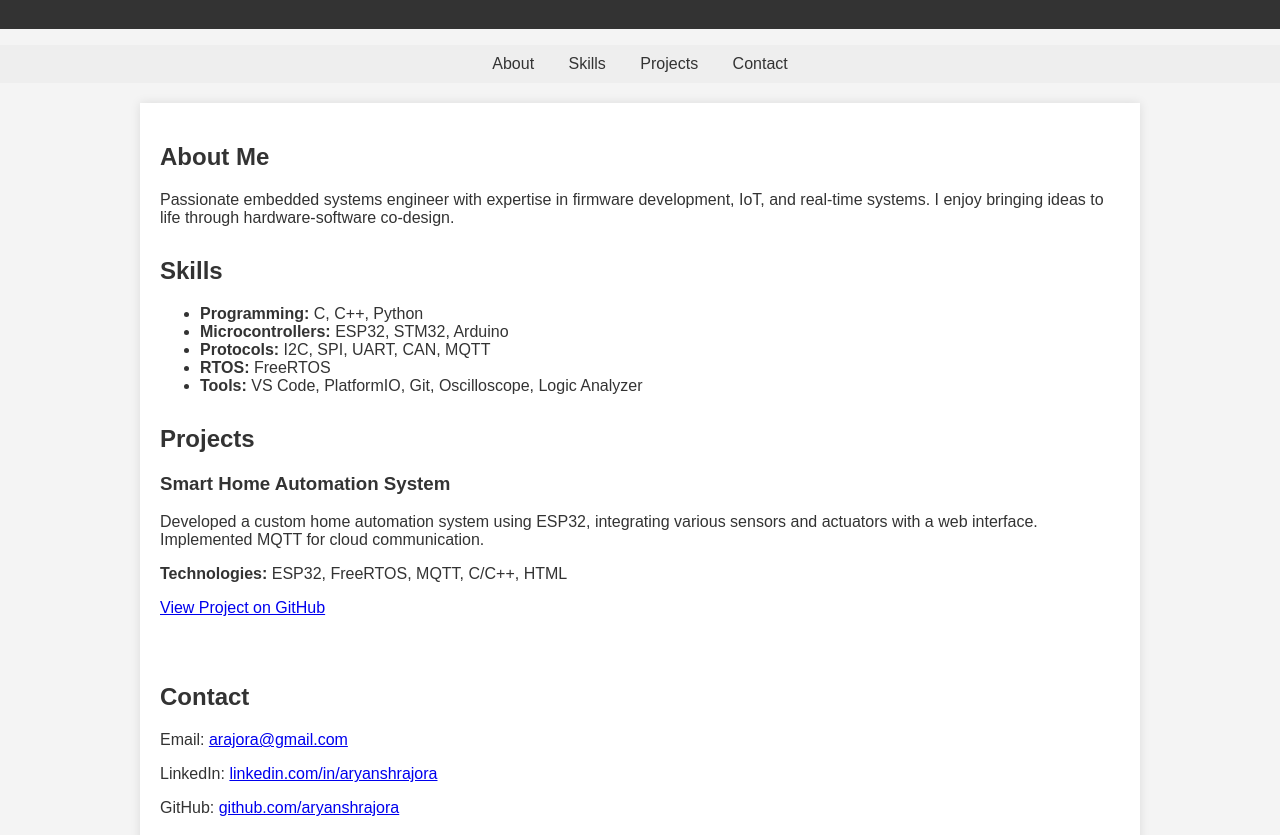
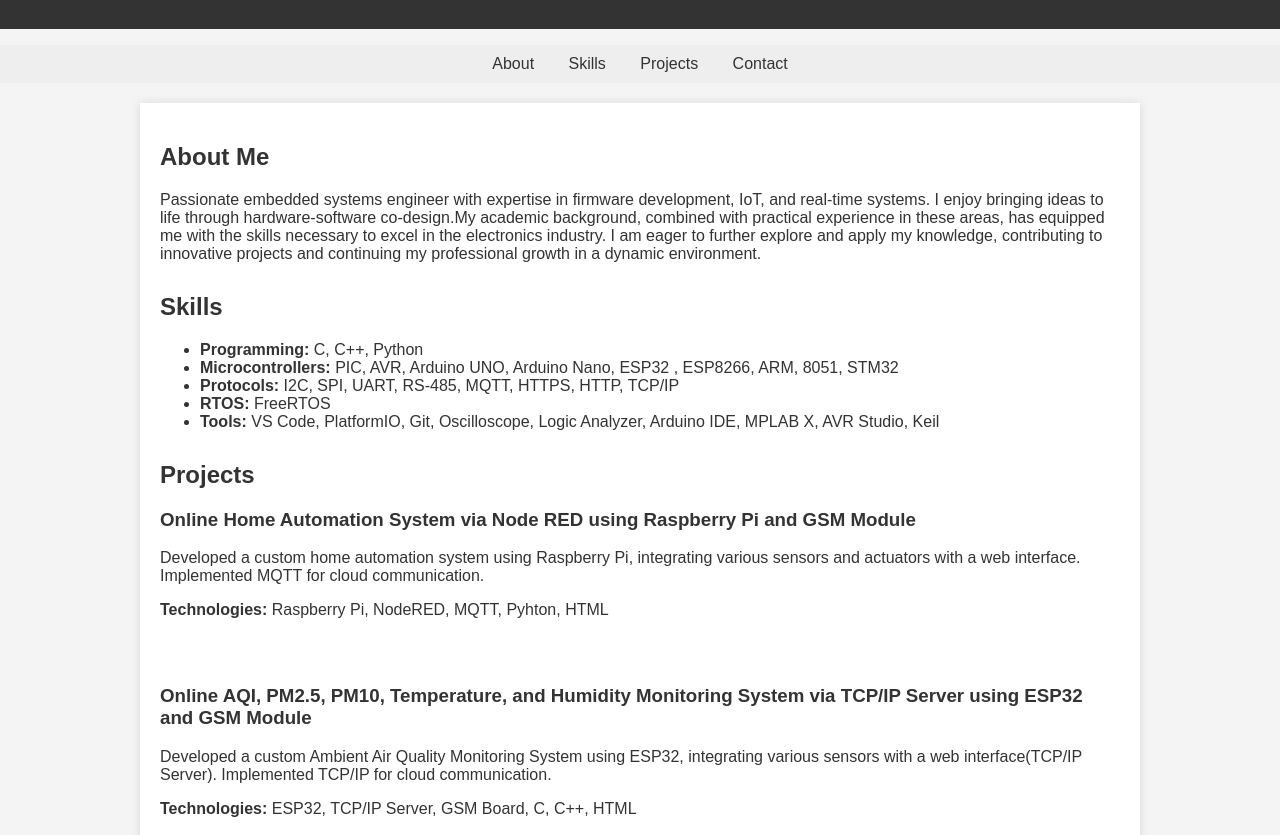
Before and after one commit to Aryanshrajora/Portfolio, a plain HTML site: page index.html in a window 1280 px wide. Shown: the part 117-952 px from the top of the page. Drawn offline with Linux system fonts and the light colour scheme; a script that the page names is missing.

Commit message:
index.html

```diff
--- a/index.html
+++ b/index.html
@@ -24,27 +24,34 @@
     <main>
         <section id="about">
             <h2>About Me</h2>
-            <p>Passionate embedded systems engineer with expertise in firmware development, IoT, and real-time systems. I enjoy bringing ideas to life through hardware-software co-design.</p>
+            <p>Passionate embedded systems engineer with expertise in firmware development, IoT, and real-time systems. I enjoy bringing ideas to life through hardware-software co-design.My academic background, combined with practical experience in these areas, has equipped me with the skills necessary to excel in the electronics industry. I am eager to further explore and apply my knowledge, contributing to innovative projects and continuing my professional growth in a dynamic environment.</p>
         </section>
 
         <section id="skills">
             <h2>Skills</h2>
             <ul>
                 <li><strong>Programming:</strong> C, C++, Python</li>
-                <li><strong>Microcontrollers:</strong> ESP32, STM32, Arduino</li>
-                <li><strong>Protocols:</strong> I2C, SPI, UART, CAN, MQTT</li>
+                <li><strong>Microcontrollers:</strong> PIC, AVR, Arduino UNO, Arduino Nano, ESP32 , ESP8266, ARM, 8051, STM32</li>
+                <li><strong>Protocols:</strong> I2C, SPI, UART, RS-485, MQTT, HTTPS, HTTP, TCP/IP</li>
                 <li><strong>RTOS:</strong> FreeRTOS</li>
-                <li><strong>Tools:</strong> VS Code, PlatformIO, Git, Oscilloscope, Logic Analyzer</li>
+                <li><strong>Tools:</strong> VS Code, PlatformIO, Git, Oscilloscope, Logic Analyzer, Arduino IDE, MPLAB X, AVR Studio, Keil</li>
             </ul>
         </section>
 
         <section id="projects">
             <h2>Projects</h2>
             <div class="project-item">
-                <h3>Smart Home Automation System</h3>
-                <p>Developed a custom home automation system using ESP32, integrating various sensors and actuators with a web interface. Implemented MQTT for cloud communication.</p>
-                <p><strong>Technologies:</strong> ESP32, FreeRTOS, MQTT, C/C++, HTML</p>
-                <p><a href="https://github.com/your-username/smart-home-project" target="_blank">View Project on GitHub</a></p>
+                <h3>Online Home Automation System via Node RED using Raspberry Pi and GSM Module</h3>
+                <p>Developed a custom home automation system using Raspberry Pi, integrating various sensors and actuators with a web interface. Implemented MQTT for cloud communication.</p>
+                <p><strong>Technologies:</strong> Raspberry Pi, NodeRED, MQTT, Pyhton, HTML</p>
+
+                </div>
+            </section>
+
+            <h3>Online AQI, PM2.5, PM10, Temperature, and Humidity Monitoring System via TCP/IP Server using ESP32 and GSM Module </h3>
+                <p>Developed a custom Ambient Air Quality Monitoring System using ESP32, integrating various sensors with a web interface(TCP/IP Server). Implemented TCP/IP for cloud communication.
+                </p>
+                <p><strong>Technologies:</strong> ESP32, TCP/IP Server, GSM Board, C, C++, HTML</p>
                 </div>
             </section>
 
@@ -53,6 +60,7 @@
             <p>Email: <a href="mailto:your.arajora@gmail.com">arajora@gmail.com</a></p>
             <p>LinkedIn: <a href="https://www.linkedin.com/in/aryanshrajora" target="_blank">linkedin.com/in/aryanshrajora</a></p>
             <p>GitHub: <a href="https://github.com/aryanshrajora" target="_blank">github.com/aryanshrajora</a></p>
+            <p>Whatsapp: <a href="https://https://wa.me/+919990977973/" target="_blank">+91 9990-977-973</a></p>
         </section>
     </main>
 
```
